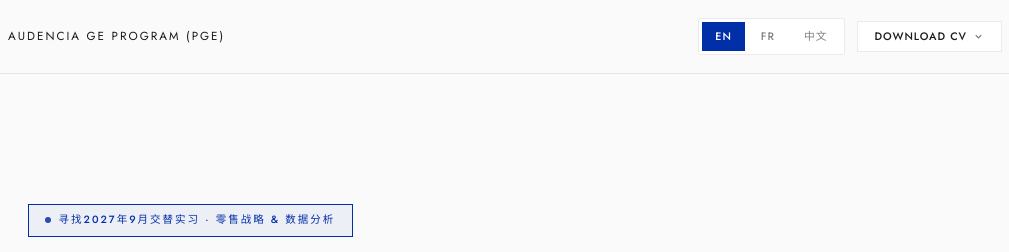
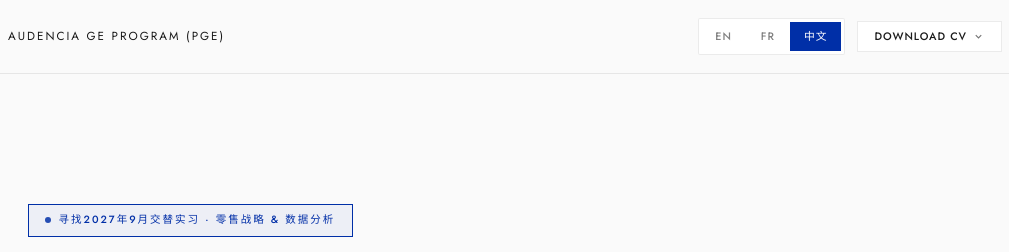
Before and after one commit to lygao-ducky/myportfolio.2026, a plain HTML site: page pro_zh.html in a window 1280 px wide. Shown: the top 252 px of the page, 94-1103 px from the left. Drawn offline with nearby package versions, Linux system fonts and the light colour scheme.

Commit message:
Update language switcher links in pro_zh.html

```diff
--- a/pro_zh.html
+++ b/pro_zh.html
@@ -422,9 +422,9 @@ footer { border-top:1px solid var(--border); padding:3rem 5% 5rem; max-width:128
   </div>
   <div class="nav-right">
     <div class="lang-switcher">
-      <a href="pro.html"    class="lang-btn active" data-lang="en">EN</a>
+      <a href="index.html"    class="lang-btn"        data-lang="en">EN</a>
       <a href="pro_fr.html" class="lang-btn"        data-lang="fr">FR</a>
-      <a href="pro_zh.html" class="lang-btn"        data-lang="zh">中文</a>
+      <a href="pro_zh.html" class="lang-btn active" data-lang="zh">中文</a>
     </div>
     <div class="cv-dropdown" id="nav-cv">
       <button class="nav-cv-btn">
```
